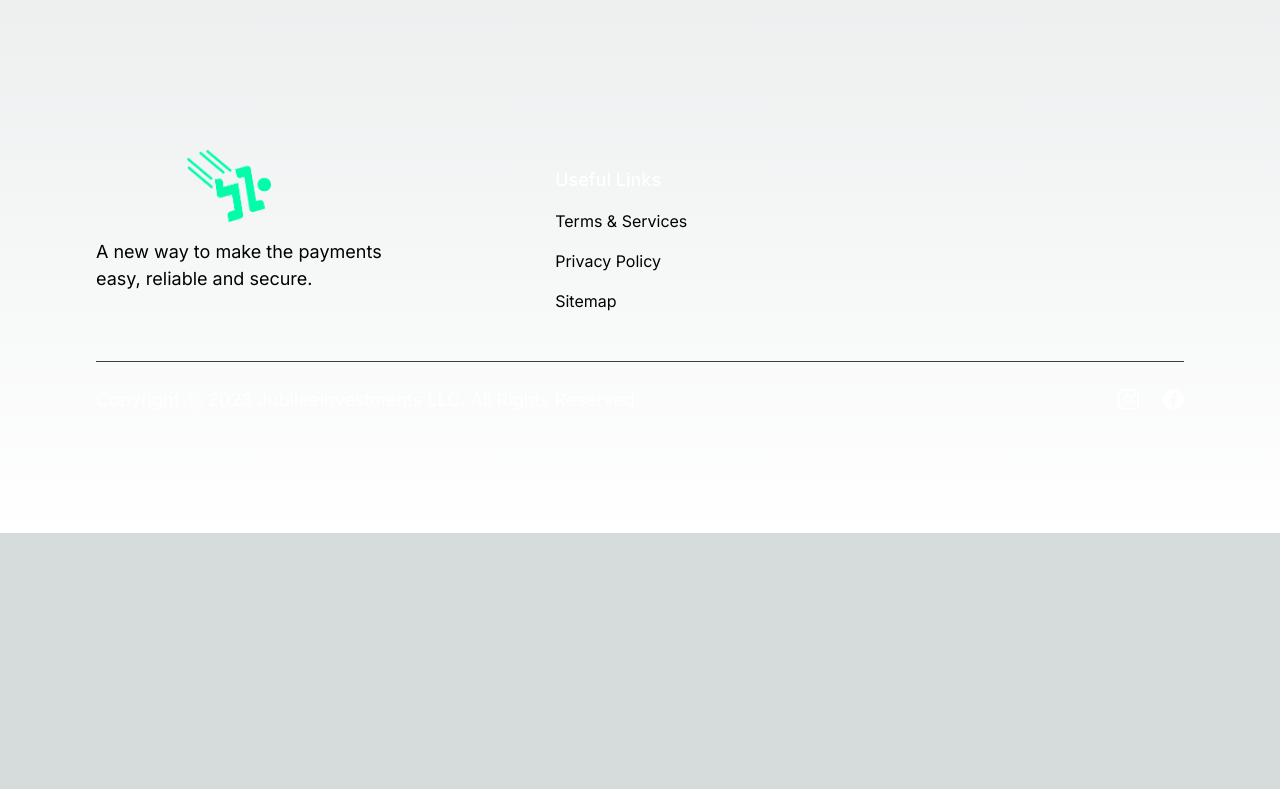
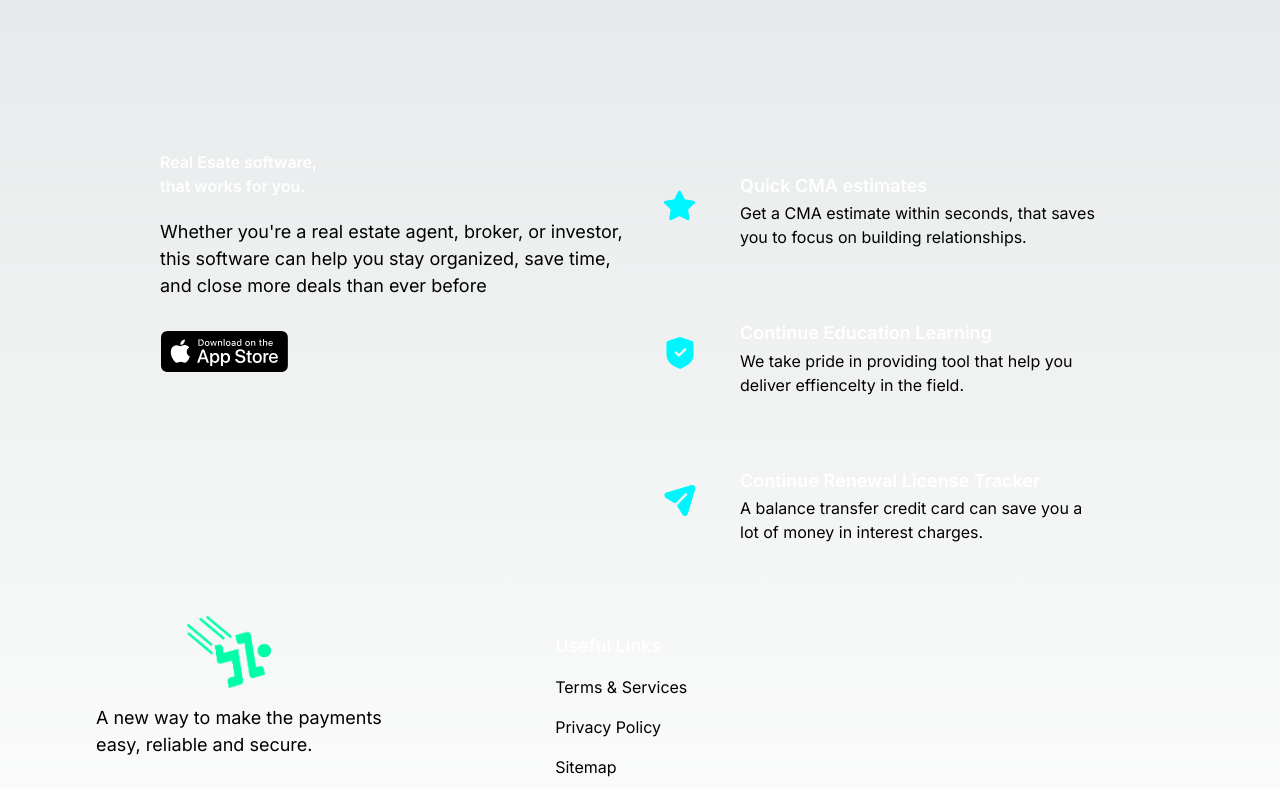
Before and after one commit to mjubilee1/friendly-realtor-static, a Next.js app: page / in a window 1280 px wide. Shown: the part 705-1494 px from the top of the page. Before the commit the page ends 1238 px from the top, so only its background shows below. Built offline with nearby package versions, Linux system fonts and the light colour scheme; no server answers.

Commit message:
get home page showing

```diff
--- /dev/null
+++ b/src/components/Business.tsx
@@ -0,0 +1,45 @@
+import { features } from "../constants";
+import styles, { layout } from "../styles/styles";
+import { apple } from "../assets";
+import Image from 'next/image'
+
+const FeatureCard = ({ icon, title, content, index }) => (
+  <div className={`flex flex-row p-6 rounded-[20px] ${index !== features.length - 1 ? "mb-6" : "mb-0"} feature-card`}>
+    <div className={`w-[64px] h-[64px] rounded-full ${styles.flexCenter} bg-dimGreen`}>
+      <Image src={icon} alt="star" className="w-[50%] h-[50%] object-contain" />
+    </div>
+    <div className="flex-1 flex flex-col ml-3">
+      <h4 className="font-ubuntu font-semibold text-white text-[18px] leading-[23.4px] mb-1">
+        {title}
+      </h4>
+      <p className="font-ubuntu font-normal text-dimWhite text-[16px] leading-[24px]">
+        {content}
+      </p>
+    </div>
+  </div>
+);
+
+const Business = () =>  (
+  <section id="features" className={layout.section}>
+    <div className={layout.sectionInfo}>
+      <h2 className={styles.heading2}>
+        Real Esate software, <br className="sm:block hidden" /> that works
+        for you.
+      </h2>
+      <p className={`${styles.paragraph} max-w-[470px] mt-5`}>
+			Whether you're a real estate agent, broker, or investor, this software can help you stay organized, save time, and close more deals than ever before
+      </p>
+			<a href="https://testflight.apple.com/join/88VYYxs4">
+				<Image src={apple} alt="friendly_realtor_app" className="w-[128.86px] h-[42.05px] mt-8 object-contain mr-5 cursor-pointer" />
+			</a>
+    </div>
+
+    <div className={`${layout.sectionImg} flex-col`}>
+      {features.map((feature, index) => (
+        <FeatureCard key={feature.id} {...feature} index={index} />
+      ))}
+    </div>
+  </section>
+);
+
+export default Business;
--- a/src/components/index.ts
+++ b/src/components/index.ts
@@ -3,7 +3,10 @@
 import GetStarted from "./GetStarted";
 import Footer
  from "./Footer";
+import Business from './Business';
+
 export {
+	Business,
   Navbar,
   Hero,
 	GetStarted,
--- a/src/pages/index.tsx
+++ b/src/pages/index.tsx
@@ -1,6 +1,6 @@
 import styles from "../styles/styles";
 import { Inter } from 'next/font/google'
-import {  Navbar, Hero, Footer } from "../components";
+import {  Navbar, Hero, Footer, Business } from "../components";
 
 const inter = Inter({ subsets: ['latin'] })
 
@@ -22,6 +22,7 @@
 						</div>
 					</div>
 				<div className={`bg-secondary ${styles.paddingX} ${styles.flexCenter}`}>
+					<Business />
 				</div>
 			</div>
 			<Footer />
```
